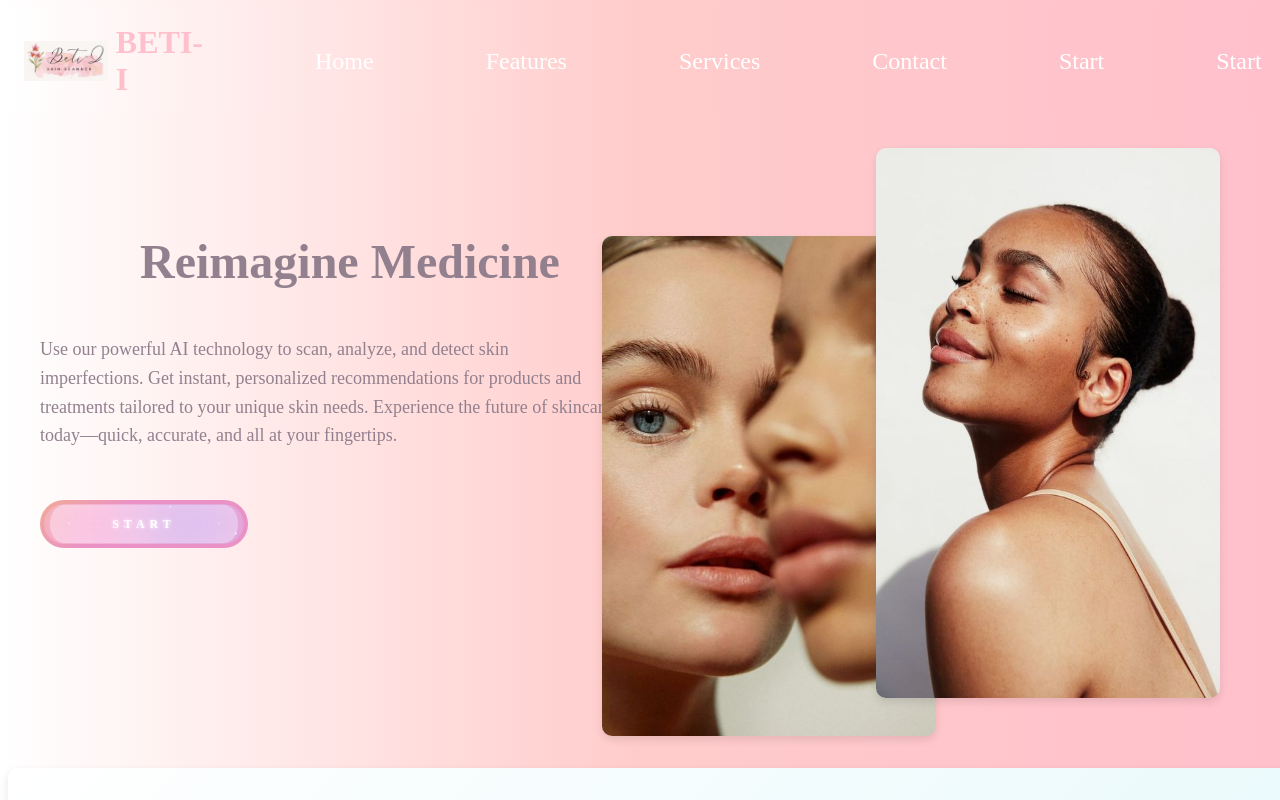
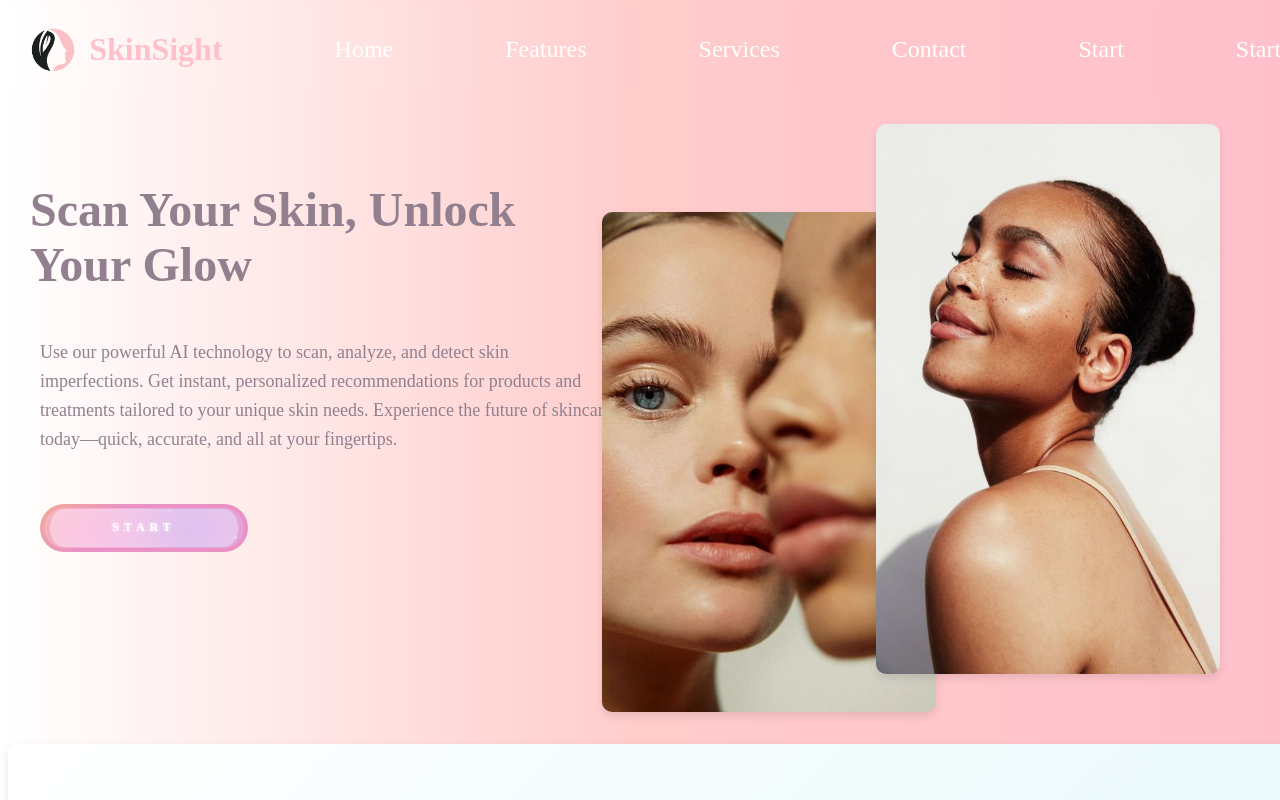
Before and after one commit to Boteina-jbel/Face-detection-app, a React (Create React App) app in the folder frontend/: page / in a window 1280 px wide. Shown: the top 800 px of the page. Built offline with nearby package versions, Linux system fonts and the light colour scheme.

Commit message:
save devs

```diff
--- a/frontend/src/Components/HomeContent.js
+++ b/frontend/src/Components/HomeContent.js
@@ -6,7 +6,7 @@ class HomeContent extends Component {
         return (
             <div className="home-content">
                 <div className="text-content">
-                    <h2>Reimagine Medicine</h2>
+                    <h2>Scan Your Skin, Unlock Your Glow</h2>
                     <p>Use our powerful AI technology to scan, analyze, and detect skin imperfections.
                         Get instant, personalized recommendations for products and treatments tailored to
                         your unique skin needs. Experience the future of skincare today—quick, accurate, and
--- a/frontend/src/Components/Navbar.js
+++ b/frontend/src/Components/Navbar.js
@@ -7,8 +7,8 @@ class Navbar extends Component {
             <nav className="navbar">
                 <div className="navbar-container">
                     <a href="/" className="navbar-logo">
-                        <img src="/logo-bety.png" alt="Logo" className="navbar-logo-img" />
-                        BETI-I
+                        <img src="/SkinSight_smalll.png" alt="Logo" className="navbar-logo-img" />
+                        SkinSight
                     </a>
                     <ul className="navbar-menu">
                         <li className="navbar-item">
--- a/frontend/src/HomeContent.css
+++ b/frontend/src/HomeContent.css
@@ -10,6 +10,7 @@
     margin-bottom: 6rem; /* Space below the heading */
     color: rgb(146, 128, 143); /* Darker text color */
     margin-top: -100px ;
+    margin-left: -10px;
 }
 
 .text-content p {
--- a/frontend/src/Navbar.css
+++ b/frontend/src/Navbar.css
@@ -21,7 +21,7 @@
 }
 
 .navbar-logo-img {
-    height: 40px;
+    height: 50px;
     margin-right: 0.5rem;
 }
 
```
Also changed, not shown: frontend/public/SkinSight_logo.png (added), frontend/public/SkinSight_smalll.png (added), frontend/src/Components/Start.js (added), 14 other files (tests, documents, lock files or other folders).
